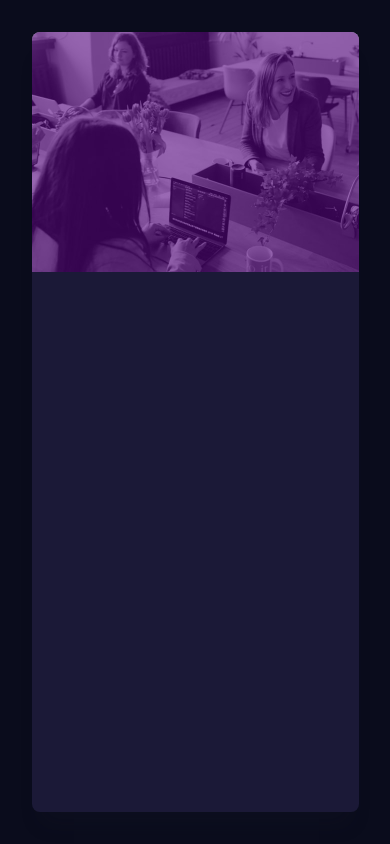
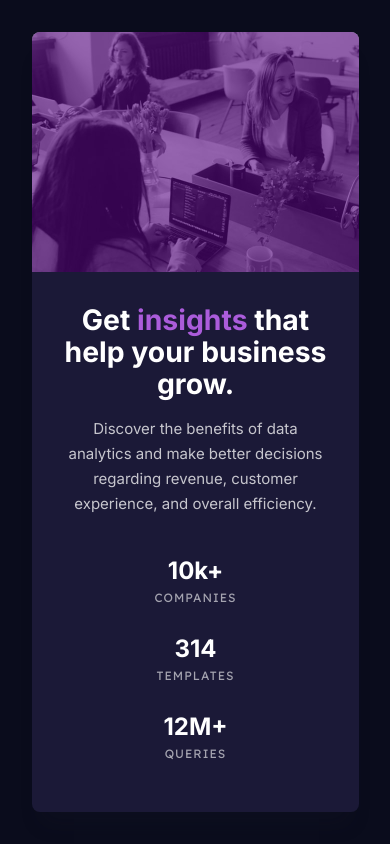
Before and after one commit to bmeinert8/stats-preview-card, a plain HTML site: page index.html in a window 390 px wide. Drawn offline with Linux system fonts and the light colour scheme.

Commit message:
mobile layout finished

```diff
--- a/index.html
+++ b/index.html
@@ -18,8 +18,27 @@
 
     <main>
       <section class="text-section">
+        <article class="main-text">
+          <h1 class="text-preset-1">Get <span class="highlight">insights</span> that help your business grow.</h1>
+          <p class="text-preset-2">Discover the benefits of data analytics and make better decisions regarding revenue, customer experience, and overall efficiency.</p>
+        </article>
+        <section class="stats-section">
+        <article class="stat-text">
+          <h2 class="text-preset-3">10k+</h2>
+          <p class="text-preset-4">COMPANIES</p>
+        </article>
+        <article class="stat-text">
+          <h2 class="text-preset-3">314</h2>
+          <p class="text-preset-4">TEMPLATES</p>
+        </article>
+        <article class="stat-text">
+          <h2 class="text-preset-3">12M+</h2>
+          <p class="text-preset-4">QUERIES</p>
+        </article>
+        </section>
+      </section>
 
-      </section>
+
     </main>
 
   </div>
--- a/styles.css
+++ b/styles.css
@@ -49,9 +49,6 @@ p, h1, h2, h3, h4, h5, h6 {
 /* 8. Improve line wrapping */
 p {
   text-wrap: pretty;
-}
-h1, h2, h3, h4, h5, h6 {
-  text-wrap: balance;
 }
 
 /*
@@ -145,4 +142,23 @@ h1, h2, h3, h4, h5, h6 {
   margin: 2rem;
   height: 29.25rem;
   width: 16.5rem;
+  display: flex;
+  flex-direction: column;
 }
+
+.main-text {
+  display: flex;
+  flex-direction: column;
+  gap: 1rem;
+}
+
+.highlight {
+  color: var(--highlight-color);
+}
+
+.stats-section{
+  display: flex;
+  flex-direction: column;
+  gap: 1.5rem;
+  margin-top: 2.5rem;
+}
```
